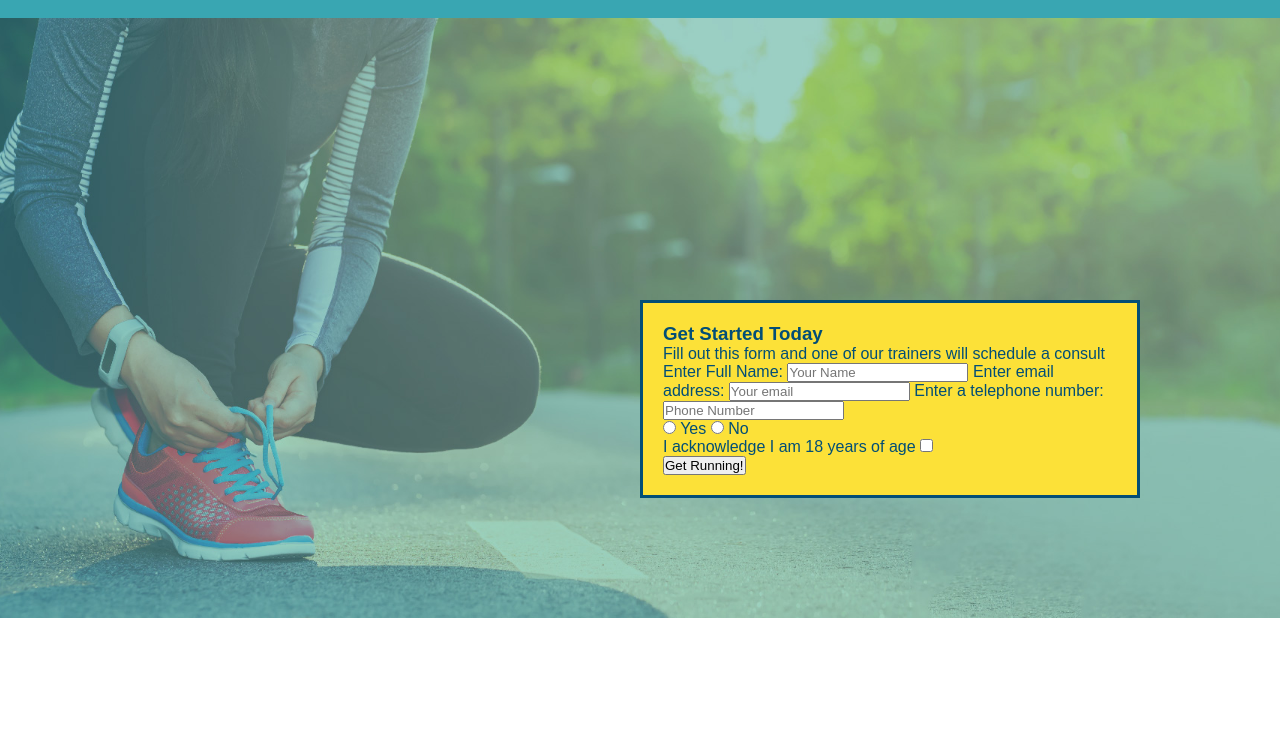
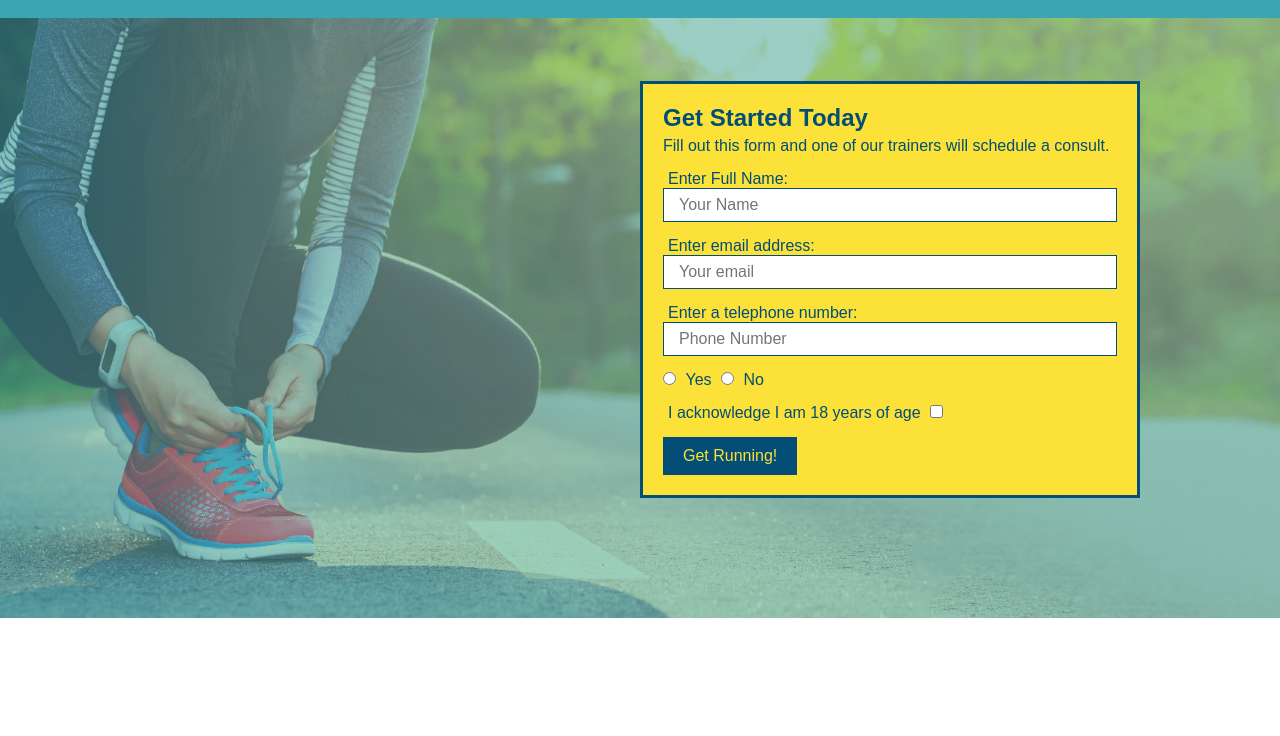
Before and after one commit to BlinkingHeimdall/Buddy, a plain HTML site: page index.html in a window 1280 px wide. Shown: the part 64-800 px from the top of the page. Drawn offline with Linux system fonts and the light colour scheme.

Commit message:
Hero done

```diff
--- a/assets/css/style.css
+++ b/assets/css/style.css
@@ -93,3 +93,34 @@ section {
     bottom: 120px;
     right: 140px;
 }
+
+.hero-form h3 {
+    font-size: 24px;
+    margin: 0;
+}
+.hero-form p {
+    margin: 5px 0 15px 0;
+}
+
+.form-input {
+    border: 1px solid #024e76;
+    display: block;
+    padding: 7px 15px;
+    font-size: 16px;
+    color: #024e76;
+    width: 100%;
+    margin-bottom: 15px;
+}
+
+.hero-form label {
+    margin: 0 5px;
+}
+
+.hero-form button {
+    color: #fce138;
+    background-color: #024e76;
+    border: none;
+    padding: 10px 20px;
+    font-size: 16px;
+}
+/* Hero Sytles End*/
--- a/index.html
+++ b/index.html
@@ -38,15 +38,17 @@
   <section class="hero">
       <div class="hero-form">
           <h3>Get Started Today</h3>
-          <p>Fill out this form and one of our trainers will schedule a consult</p>
+          <p>Fill out this form and one of our trainers will schedule a consult.</p>
           <!-- Add Form Element -->
           <form>
               <label for="name">Enter Full Name: </label>
-              <input type="text" placeholder="Your Name" name="name" id="name" />
+              <input type="text" placeholder="Your Name" name="name" id="name" class="form-input" />
+
               <label for="email">Enter email address:</label>
-              <input type="text" placeholder="Your email" name="email" id="email" />
+              <input type="text" placeholder="Your email" name="email" id="email" class="form-input" />
+
               <label for="phone">Enter a telephone number:</label>
-              <input type="text" placeholder="Phone Number" name="phone" id="phone" />
+              <input type="text" placeholder="Phone Number" name="phone" id="phone" class="form-input" />
               <p>
                   <input type="radio" name="trainer-confirm" id="trainer-yes" />
                   <label for="trainer-yes">Yes</label>
```
